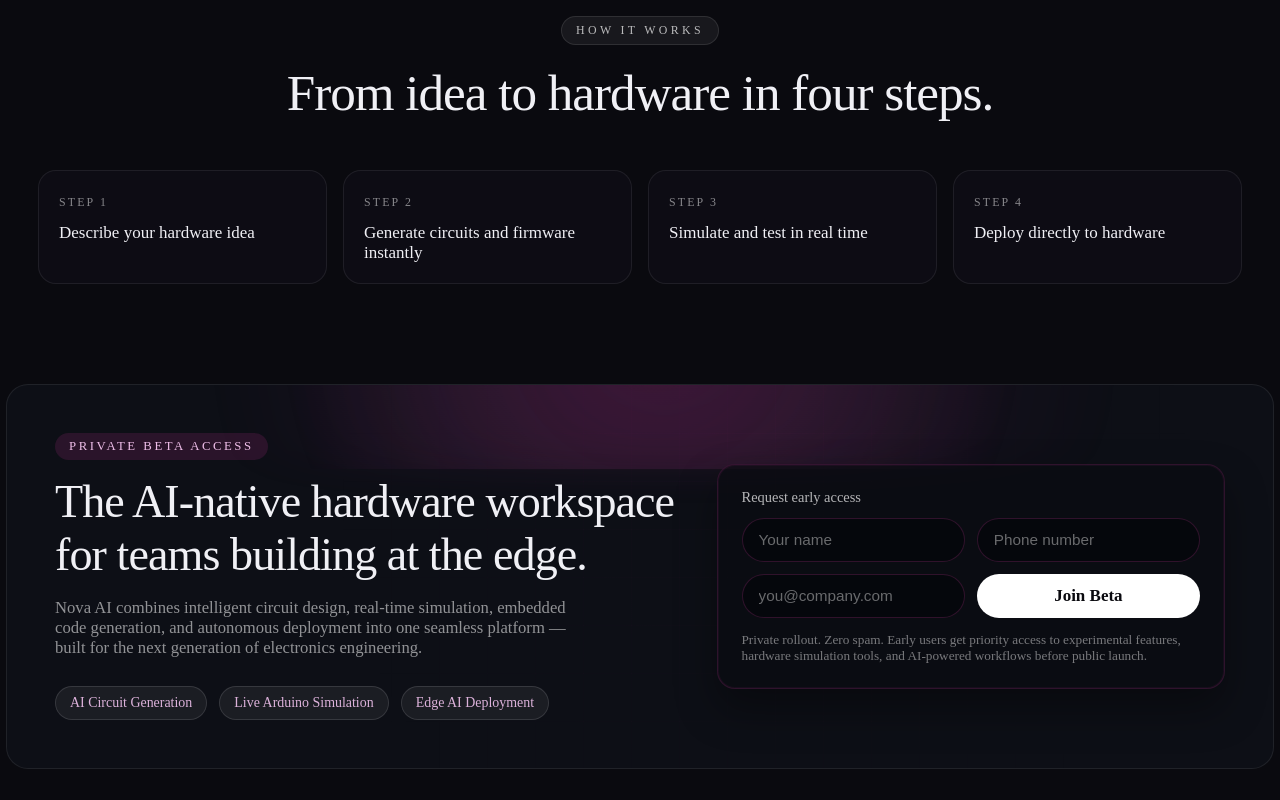
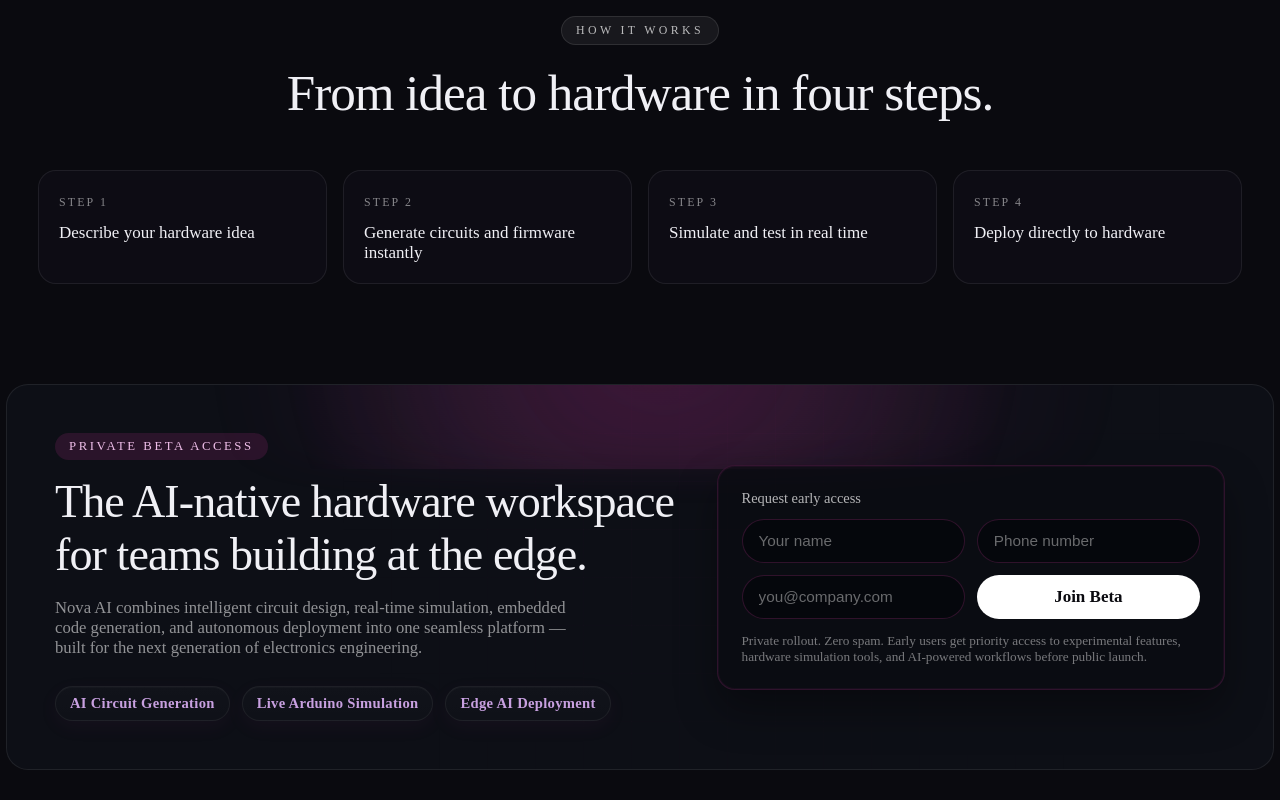
Before and after one commit to aldennoronha2228/nova.ai-landing-page-, a Next.js app: page / in a window 1280 px wide. Shown: the part 2212-3012 px from the top of the page. Built offline with nearby package versions, Linux system fonts and the light colour scheme.

Commit message:
style: unify beta pills into single themed appearance

```diff
--- a/src/index.css
+++ b/src/index.css
@@ -829,19 +829,21 @@
 .beta-pill {
     padding: 8px 14px;
     border-radius: 999px;
-    background: rgba(255, 255, 255, 0.06);
-    border: 1px solid rgba(255, 255, 255, 0.12);
-    color: rgba(255, 205, 250, 0.85);
-    font-size: 0.82rem;
+    background: linear-gradient(180deg, rgba(255,255,255,0.02), rgba(255,255,255,0.01));
+    border: 1px solid rgba(255, 255, 255, 0.06);
+    color: var(--accent);
+    font-size: 0.86rem;
+    font-weight: 600;
+    letter-spacing: 0.02em;
+    box-shadow: 0 6px 20px rgba(176,48,136,0.06), inset 0 1px 0 rgba(255,255,255,0.02);
 }
 
 .alpha-badge {
-    background: rgba(9, 9, 14, 0.86);
-    border-color: rgba(255, 255, 255, 0.2);
-    color: #ffffff;
-    box-shadow:
-        0 0 0 1px rgba(255, 255, 255, 0.04),
-        0 0 22px rgba(240, 110, 210, 0.18);
+    /* unify with `.beta-pill` but slightly emphasized */
+    background: linear-gradient(180deg, rgba(176,48,136,0.14), rgba(176,48,136,0.08));
+    border-color: rgba(176,48,136,0.28);
+    color: white;
+    box-shadow: 0 10px 30px rgba(176,48,136,0.12), inset 0 1px 0 rgba(255,255,255,0.03);
 }
 
 .beta-form {
```
